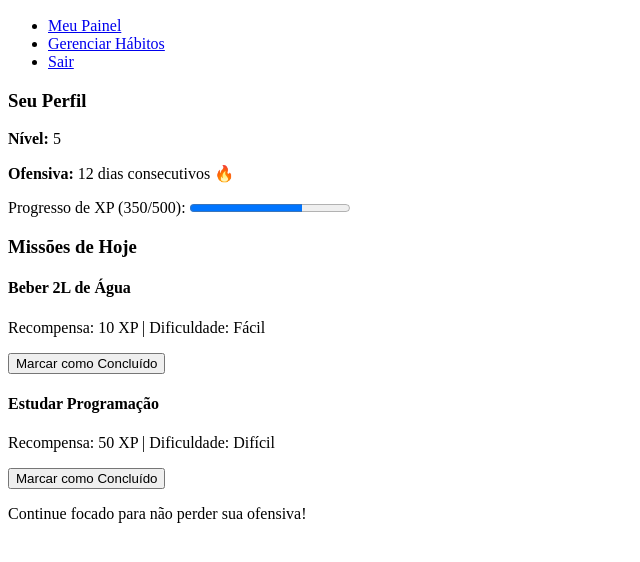
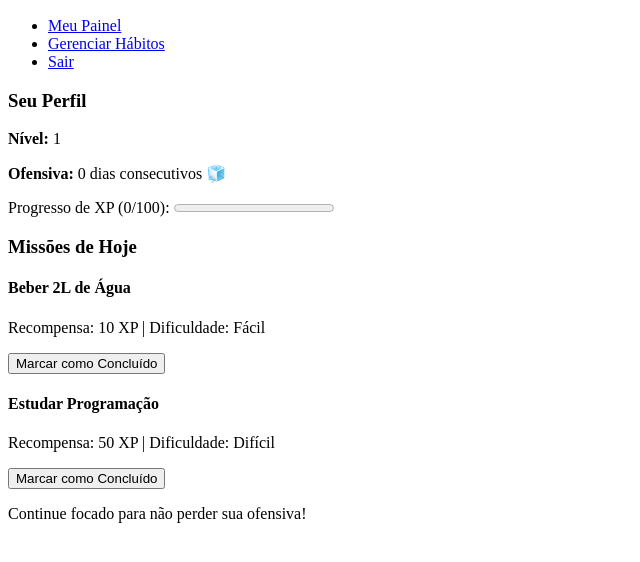
Before and after one commit to DevLiciniodeMiranda/TSC-1-repositorio, a plain HTML site: page client/dashboard.html in a window 1280 px wide. Shown: the part 50-612 px from the top of the page, without its empty margins (0-640 px from the left). Drawn offline with Linux system fonts and the light colour scheme.

Commit message:
XP: ajuste no status inicias do jogador no dashboard

```diff
--- a/client/dashboard.html
+++ b/client/dashboard.html
@@ -19,10 +19,10 @@
     <main>
         <section id="status-perfil">
             <h3>Seu Perfil</h3>
-            <p><strong>Nível:</strong> 5</p>
-            <p><strong>Ofensiva:</strong> 12 dias consecutivos 🔥</p>
-            <label for="xp-bar">Progresso de XP (350/500):</label>
-            <progress id="xp-bar" value="350" max="500">70%</progress>
+            <p><strong>Nível:</strong> 1</p>
+            <p><strong>Ofensiva:</strong> 0 dias consecutivos 🧊</p>
+            <label for="xp-bar">Progresso de XP (0/100):</label>
+            <progress id="xp-bar" value="0" max="100">0%</progress>
         </section>
 
         <section id="habitos-hoje">
```
